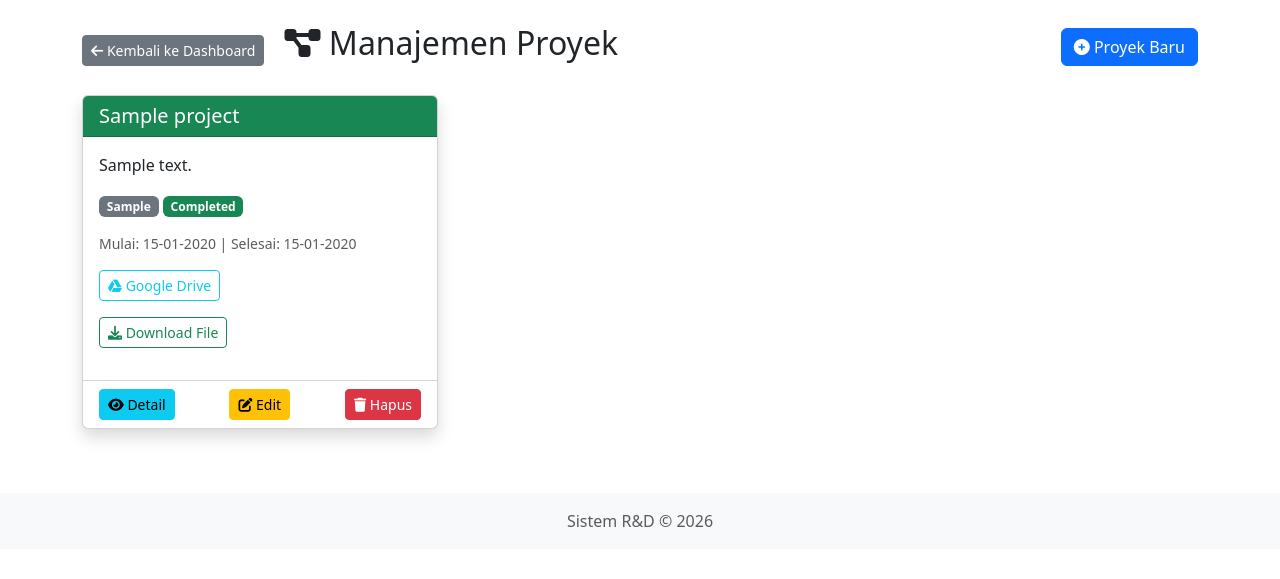
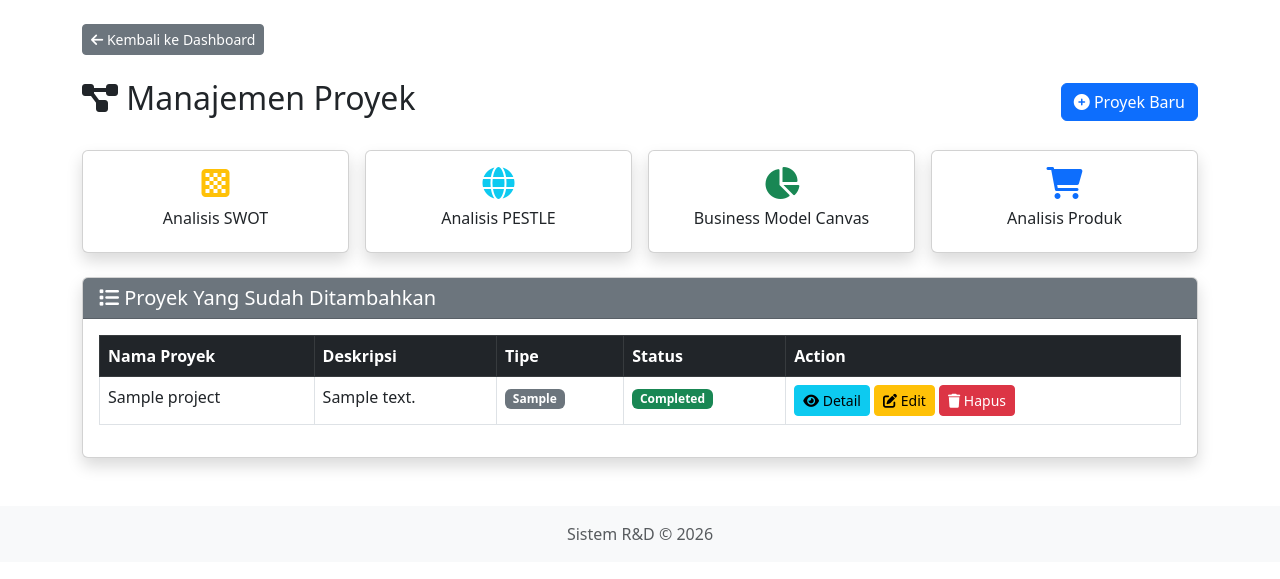
Before and after one commit to rndsupersub/rnd-app, a Flask app: page /projects in a window 1280 px wide. Shown: the part 56-635 px from the top of the page. Run offline with Flask 3, Linux system fonts and the light colour scheme; a user stored in the database is signed in; tables that the repository leaves empty hold one stand-in row (values such as "Sample post"); some libraries are stand-ins or nearby versions.

Commit message:
fix: update dashboard & project templates

```diff
--- a/templates/project.html
+++ b/templates/project.html
@@ -3,67 +3,123 @@
 {% block title %}Manajemen Proyek - R&D System{% endblock %}
 
 {% block content %}
-<div class="d-flex justify-content-between align-items-center mb-4">
-    <div>
+<div class="mb-4">
     <a href="{{ url_for('routes.dashboard') }}" class="btn btn-secondary btn-sm">
         <i class="fas fa-arrow-left"></i> Kembali ke Dashboard
     </a>
-        <h2 class="d-inline-block ms-3"><i class="fas fa-project-diagram"></i> Manajemen Proyek</h2>
 </div>
+
+<div class="d-flex justify-content-between align-items-center mb-4">
+    <h2><i class="fas fa-project-diagram"></i> Manajemen Proyek</h2>
+    {% if current_user.role == 'admin' %}
     <a href="{{ url_for('routes.new_project') }}" class="btn btn-primary">
         <i class="fas fa-plus-circle"></i> Proyek Baru
     </a>
+    {% else %}
+    <span class="badge bg-secondary">Hanya Admin</span>
+    {% endif %}
 </div>
 
+<!-- SUB-MENU FITUR ANALISIS (CUMA ADMIN BISA LIHAT) -->
+{% if current_user.role == 'admin' %}
+<div class="row g-3 mb-4">
+    <div class="col-md-3">
+        <a href="{{ url_for('routes.swot') }}" class="text-decoration-none">
+            <div class="card shadow h-100">
+                <div class="card-body text-center">
+                    <i class="fas fa-chess-board fa-2x text-warning"></i>
+                    <h6 class="mt-2">Analisis SWOT</h6>
+                </div>
+            </div>
+        </a>
+    </div>
+    <div class="col-md-3">
+        <a href="{{ url_for('routes.pestle') }}" class="text-decoration-none">
+            <div class="card shadow h-100">
+                <div class="card-body text-center">
+                    <i class="fas fa-globe fa-2x text-info"></i>
+                    <h6 class="mt-2">Analisis PESTLE</h6>
+                </div>
+            </div>
+        </a>
+    </div>
+    <div class="col-md-3">
+        <a href="{{ url_for('routes.bmc') }}" class="text-decoration-none">
+            <div class="card shadow h-100">
+                <div class="card-body text-center">
+                    <i class="fas fa-chart-pie fa-2x text-success"></i>
+                    <h6 class="mt-2">Business Model Canvas</h6>
+                </div>
+            </div>
+        </a>
+    </div>
+    <div class="col-md-3">
+        <a href="{{ url_for('routes.product_analysis') }}" class="text-decoration-none">
+            <div class="card shadow h-100">
+                <div class="card-body text-center">
+                    <i class="fas fa-shopping-cart fa-2x text-primary"></i>
+                    <h6 class="mt-2">Analisis Produk</h6>
+                </div>
+            </div>
+        </a>
+    </div>
+</div>
+{% endif %}
+
+<!-- DAFTAR PROYEK (SEMUA USER BISA LIHAT) -->
 {% if projects %}
-    <div class="row">
-        {% for project in projects %}
-        <div class="col-md-6 col-lg-4 mb-3">
-            <div class="card shadow h-100">
-                <div class="card-header {% if project.status == 'Completed' %}bg-success{% elif project.status == 'Delayed' %}bg-danger{% elif project.status == 'On Track' %}bg-primary{% else %}bg-secondary{% endif %} text-white">
-                    <h5 class="mb-0">{{ project.name }}</h5>
+<div class="card shadow">
+    <div class="card-header bg-secondary text-white">
+        <h5 class="mb-0"><i class="fas fa-list"></i> Proyek Yang Sudah Ditambahkan</h5>
     </div>
     <div class="card-body">
-                    <p class="card-text">{{ project.description or 'Tidak ada deskripsi.' }}</p>
-                    <p>
-                        <span class="badge bg-secondary">{{ project.project_type }}</span>
-                        <span class="badge {% if project.status == 'Completed' %}bg-success{% elif project.status == 'Delayed' %}bg-danger{% elif project.status == 'On Track' %}bg-primary{% else %}bg-secondary{% endif %}">{{ project.status }}</span>
-                    </p>
-                    <p class="text-muted small">
-                        {% if project.start_date %}Mulai: {{ project.start_date.strftime('%d-%m-%Y') }}{% endif %}
-                        {% if project.end_date %} | Selesai: {{ project.end_date.strftime('%d-%m-%Y') }}{% endif %}
-                    </p>
-                    {% if project.google_drive_link %}
-                    <p><a href="{{ project.google_drive_link }}" target="_blank" class="btn btn-sm btn-outline-info">
-                        <i class="fab fa-google-drive"></i> Google Drive
-                    </a></p>
-                    {% endif %}
-                    {% if project.file_path %}
-                    <p><a href="{{ url_for('routes.download_file', project_id=project.id) }}" class="btn btn-sm btn-outline-success">
-                        <i class="fas fa-download"></i> Download File
-                    </a></p>
-                    {% endif %}
-                </div>
-                <div class="card-footer bg-transparent d-flex justify-content-between">
+        <div class="table-responsive">
+            <table class="table table-bordered table-hover">
+                <thead class="table-dark">
+                    <tr>
+                        <th>Nama Proyek</th>
+                        <th>Deskripsi</th>
+                        <th>Tipe</th>
+                        <th>Status</th>
+                        <th>Action</th>
+                    </tr>
+                </thead>
+                <tbody>
+                    {% for project in projects %}
+                    <tr>
+                        <td>{{ project.name }}</td>
+                        <td>{{ project.description or '-' }}</td>
+                        <td><span class="badge bg-secondary">{{ project.project_type }}</span></td>
+                        <td>
+                            <span class="badge {% if project.status == 'Completed' %}bg-success{% elif project.status == 'Delayed' %}bg-danger{% elif project.status == 'On Track' %}bg-primary{% else %}bg-secondary{% endif %}">
+                                {{ project.status }}
+                            </span>
+                        </td>
+                        <td>
                             <a href="{{ url_for('routes.view_project', project_id=project.id) }}" class="btn btn-sm btn-info">
                                 <i class="fas fa-eye"></i> Detail
                             </a>
+                            {% if current_user.role == 'admin' %}
                             <a href="{{ url_for('routes.edit_project', project_id=project.id) }}" class="btn btn-sm btn-warning">
                                 <i class="fas fa-edit"></i> Edit
                             </a>
                             <a href="{{ url_for('routes.delete_project', project_id=project.id) }}" class="btn btn-sm btn-danger" onclick="return confirm('Yakin ingin menghapus proyek ini?')">
                                 <i class="fas fa-trash"></i> Hapus
                             </a>
+                            {% endif %}
+                        </td>
+                    </tr>
+                    {% endfor %}
+                </tbody>
+            </table>
         </div>
     </div>
-        </div>
-        {% endfor %}
 </div>
 {% else %}
 <div class="card shadow">
     <div class="card-body text-center py-5">
         <i class="fas fa-inbox fa-3x text-muted mb-3"></i>
-            <p class="text-muted">Belum ada proyek. Klik tombol "Proyek Baru" untuk memulai.</p>
+        <p class="text-muted">Belum ada proyek.</p>
     </div>
 </div>
 {% endif %}
```
Also changed, not shown: templates/dashboard.html (+27 -17 lines). Lines whose indentation alone changed are shown as unchanged.
